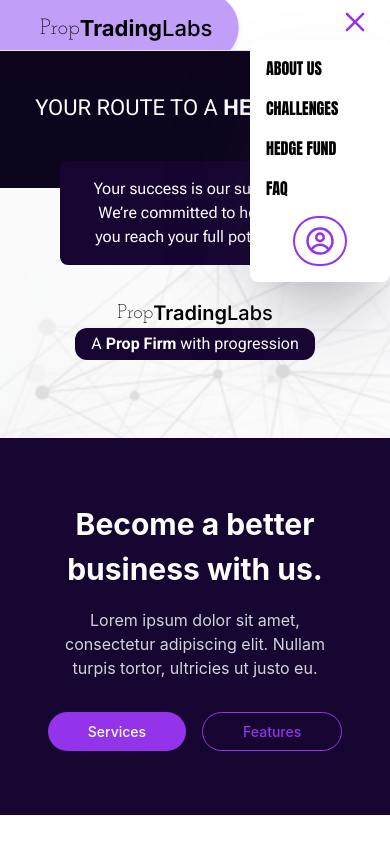
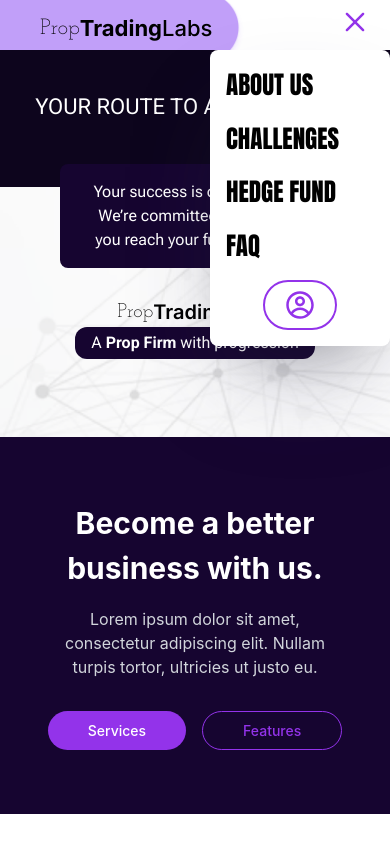
Before and after one commit to tahzib12/proptrading, a React (Create React App) app: page / in a window 390 px wide. Both pictures are taken after a click on the button 355 px from the left and 22 px from the top of the page. Shown: the top 844 px of the page. Built offline with nearby package versions, Linux system fonts and the light colour scheme.

Commit message:
more responsive

```diff
--- a/src/Components/Hero1.js
+++ b/src/Components/Hero1.js
@@ -5,21 +5,21 @@ import 'aos/dist/aos.css';
 const Hero1 = () => {
     useEffect(() => {
         AOS.init({
-            duration: 2000, // Animation duration (1000ms = 1s)
-            once: false, // Whether the animation should happen only once
-            easing: 'ease', // Easing function for the animation
+            duration: 2000,
+            once: false,
+            easing: 'ease',
         });
-        AOS.refresh(); // Refresh AOS after initialization
+        AOS.refresh();
     }, []);
 
     return (
-        <div className="bg-[#0d051d] text-white relative">
+        <div className="bg-[#0d051d] text-white relative overflow-x-hidden"> {/* Prevent horizontal scrolling */}
             {/* Top Text Section */}
             <div className="text-center pt-10 pb-16 relative mx-auto">
                 <h1 className="text-[55px] sm:text-[22px] md:text-[30px] font-normal font-roboto" data-aos="fade-left">
                     YOUR ROUTE TO A <span className="text-white font-bold">HEDGE FUND</span>
                 </h1>
-                <div className='absolute sm:max-w-[270px] md:max-w-[370px] w-[600px] top-[230px] sm:top-[150px] md:top-[150px] left-1/2 transform -translate-x-1/2 -translate-y-1/2'>
+                <div className='absolute sm:max-w-[270px] md:max-w-[370px] w-full max-w-[600px] top-[140px] sm:top-[90px] md:top-[100px] left-1/2 transform -translate-x-1/2'>
                     <div className="bg-[rgba(22,5,48,1)] text-white flex flex-col px-6 py-4 mt-6 rounded-lg text-[30px] sm:text-[16px]  md:text-[18px] font-robotoflex w-full" data-aos="zoom-in">
                         <div>Your success is our success.</div>
                         <div>We’re committed to helping you reach your full potential.</div>
--- a/src/Components/Navbar.js
+++ b/src/Components/Navbar.js
@@ -5,7 +5,8 @@ const Navbar = () => {
   const [isMenuOpen, setIsMenuOpen] = useState(false);
 
   return (
-    <nav className="bg-white flex items-center justify-between text-black border-b-[1px] border-gray-200 w-full relative">
+    <div className='max-w-full'>
+      <nav className="bg-white flex items-center justify-between text-black relative">
         {/* Left side (Logo) */}
         <div className="bg-cover bg-[url('./Assets/bg5.png')] sm:max-w-[246px] sm:h-[50px] md:w-[300px] md:h-[60px] bg-no-repeat bg-center w-[420px] h-[80px]">
           <div className="flex items-center text-[40px] sm:text-[22px] md:text-[30px] ml-10 mt-3 font-inter text-[rgba(0,0,0,1)]">
@@ -26,23 +27,23 @@ const Navbar = () => {
         <div
           className={`transition-transform duration-300 ease-in-out ${
             isMenuOpen
-            ? 'flex flex-col items-start boxShadow1 rounded-lg space-y-4 absolute top-[40px] md:top-[50px] sm:w-[140px] md:w-[150px] sm:text-[16px] md:text-[16px] right-0 bg-white shadow-lg p-4 !z-10'
+              ? 'flex flex-col items-start boxShadow1 rounded-lg space-y-4 absolute top-[50px] sm:w-[180px] md:w-[200px] right-0 bg-white shadow-lg p-4 z-10'
               : 'hidden lg:flex lg:space-x-10'
           } text-[25px] font-anton font-normal lg:relative w-2/3 lg:pl-20`}
         >
-        <a href="#" className="relative group">
+          <a href="/" className="relative group">
             ABOUT US
             <span className="absolute left-0 bottom-0 w-full h-[3px] bg-purple-600 transition-transform scale-x-0 group-hover:scale-x-100"></span>
           </a>
-        <a href="#" className="relative group">
+          <a href="/" className="relative group">
             CHALLENGES
             <span className="absolute left-0 bottom-0 w-full h-[3px] bg-purple-600 transition-transform scale-x-0 group-hover:scale-x-100"></span>
           </a>
-        <a href="#" className="relative group">
+          <a href="/" className="relative group">
             HEDGE FUND
             <span className="absolute left-0 bottom-0 w-full h-[3px] bg-purple-600 transition-transform scale-x-0 group-hover:scale-x-100"></span>
           </a>
-        <a href="#" className="relative group">
+          <a href="/" className="relative group">
             FAQ
             <span className="absolute left-0 bottom-0 w-full h-[3px] bg-purple-600 transition-transform scale-x-0 group-hover:scale-x-100"></span>
           </a>
@@ -55,6 +56,7 @@ const Navbar = () => {
           </div>
         </div>
       </nav>
+    </div>
   );
 };
 
```
Lines whose indentation alone changed are shown as unchanged.
